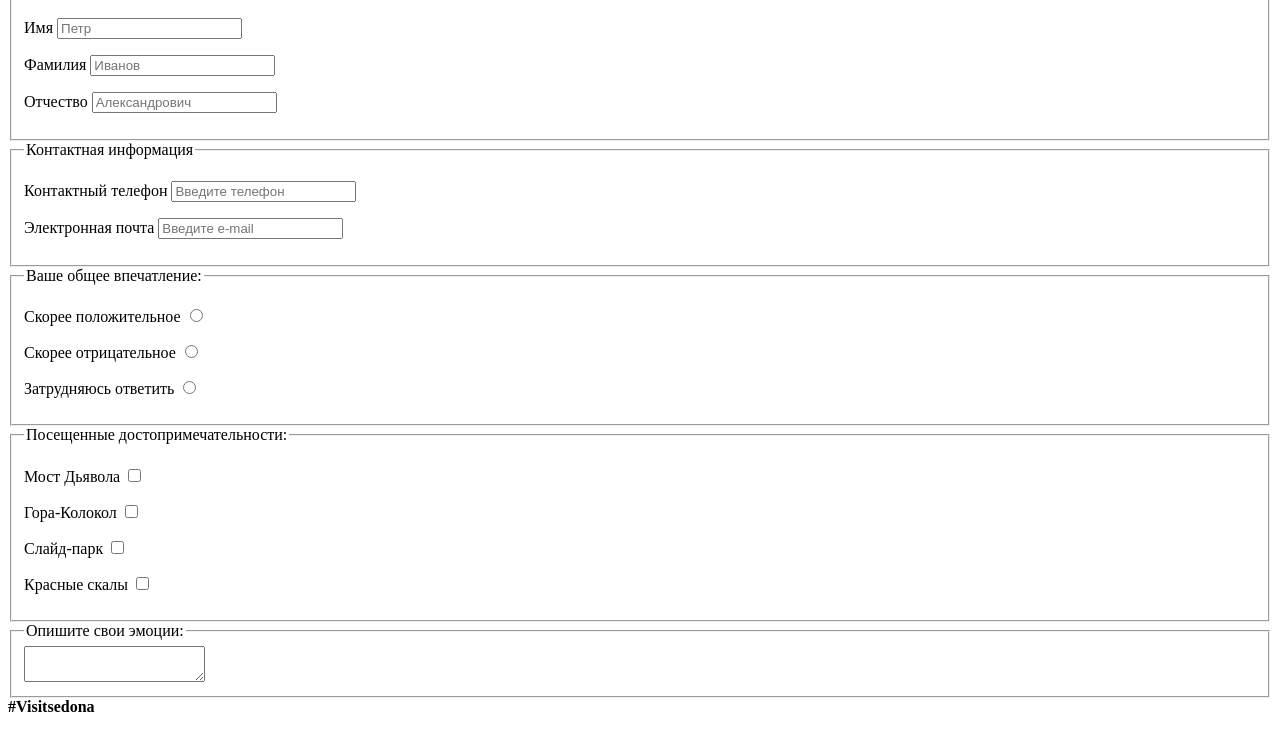
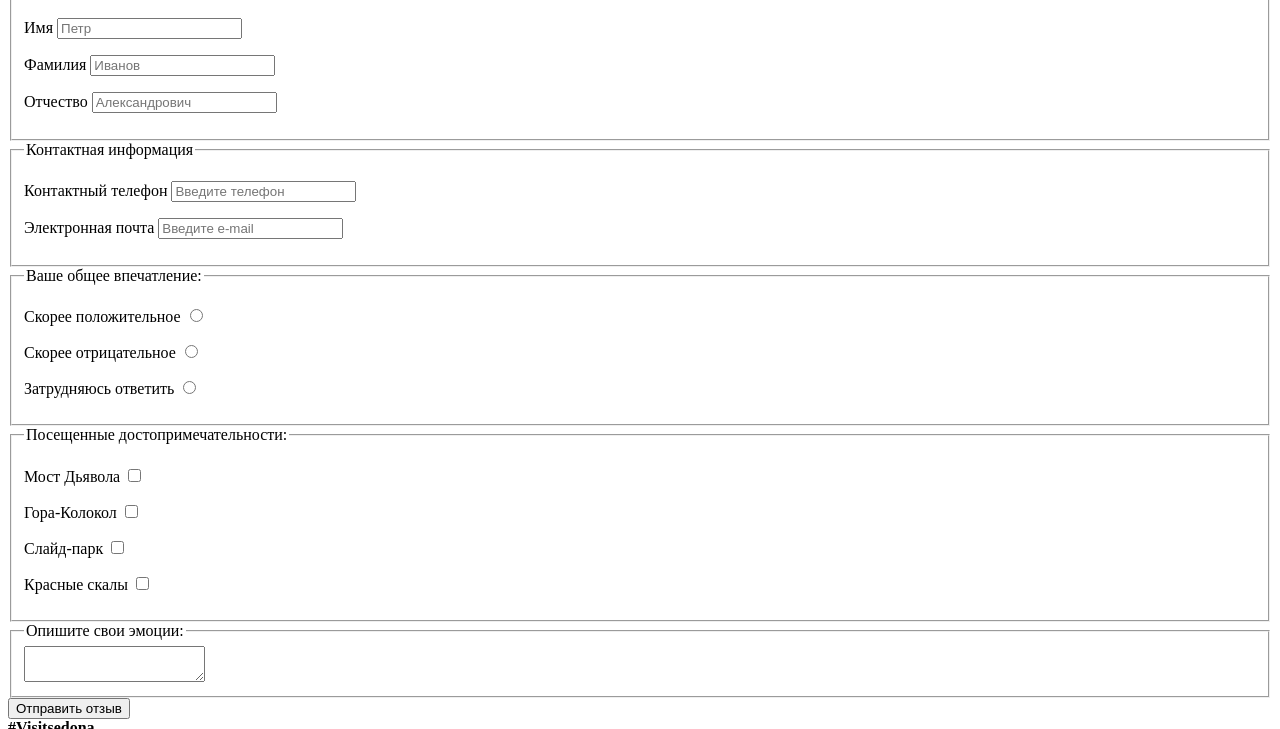
Before and after one commit to industrialUNDEAD/sedona, a website: page source/form.html in a window 1280 px wide. Shown: the part 300-1029 px from the top of the page. Drawn offline with Linux system fonts and the light colour scheme.

Commit message:
Итоговый вариант разметка страницы с формой

```diff
--- a/source/form.html
+++ b/source/form.html
@@ -147,6 +147,9 @@
             <textarea class="feedback__form-field" name="emotions-comment" id="emotions" placeholder="Опишите подробно все свои восторги">
             </textarea>
           </fieldset>
+          <button class="feedback__button-submission button">
+            Отправить отзыв
+          </button>
         </form>
       </section>
     </main>
```
